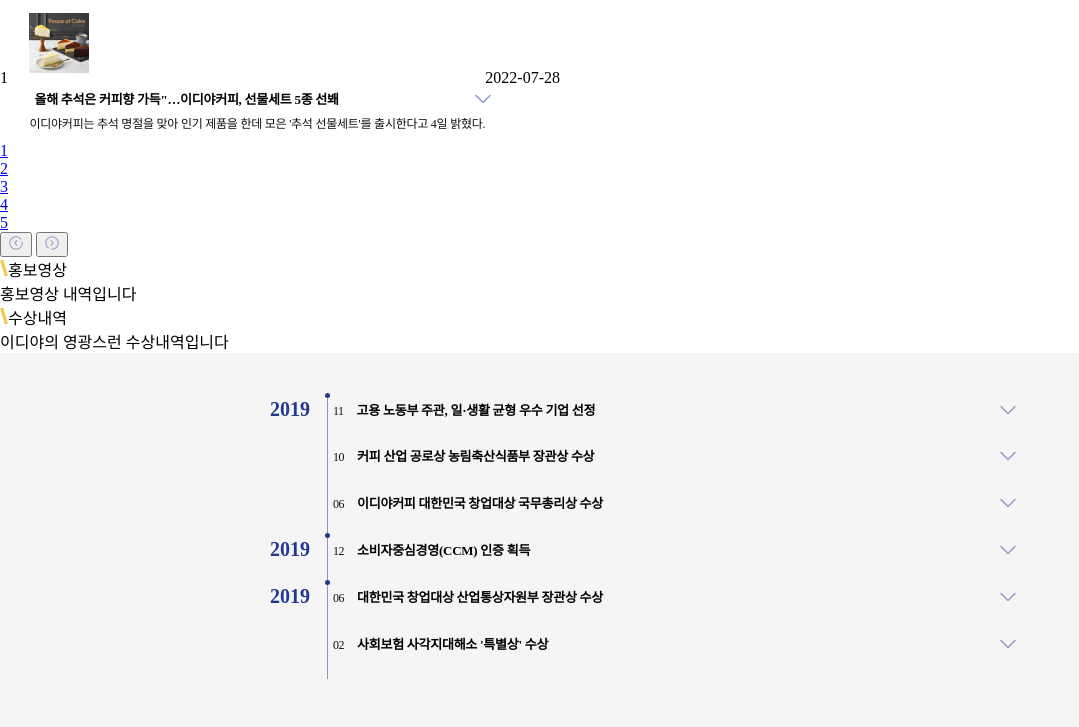
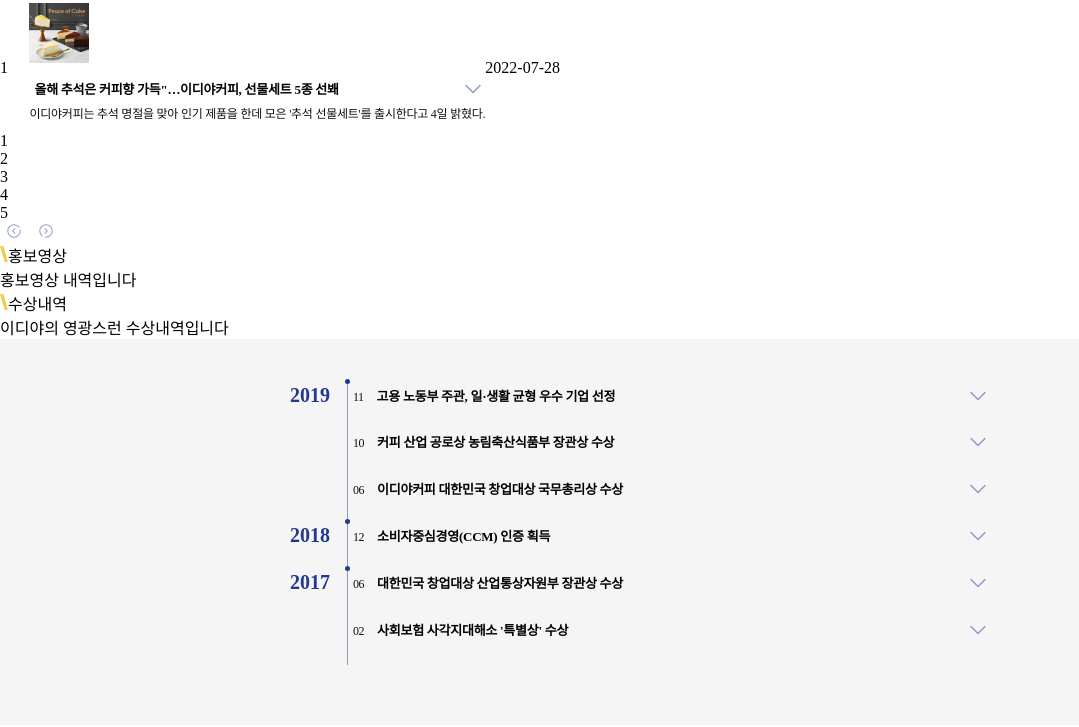
Before and after one commit to ConnecTo-EDIYA/EDIYA, a website: page src/views/news.html in a window 1280 px wide. Shown: the part 917-1644 px from the top of the page, without its empty margins (0-1079 px from the left). Drawn offline with Linux system fonts and the light colour scheme; files whose address does not match are found by name; a web font is replaced by a local one.

Commit message:
modify award design and markup

```diff
--- a/src/scss/base/_default.scss
+++ b/src/scss/base/_default.scss
@@ -31,6 +31,8 @@
 }
 
 a:focus-visible,
+input:focus-visible,
+select:focus-visible,
 button:focus-visible,
 summary:focus-visible {
   outline: none;
--- a/src/scss/base/_index.scss
+++ b/src/scss/base/_index.scss
@@ -1,2 +1,3 @@
 @forward "./reset";
 @forward "./typography";
+@forward "./default";
--- a/src/scss/pages/_news.scss
+++ b/src/scss/pages/_news.scss
@@ -1,16 +1,17 @@
 @use "../abstracts/" as *;
 @use "../utils/" as *;
 @use "../base/" as *;
+
 /*수상 내역*/
 // 배경과 중앙정렬
 .tabpanel__content {
   background: $grayscale-snow;
   & .awardYears__list {
-    max-width: 740px;
+    max-width: rem(740px);
     // 중앙정렬
     margin-left: auto;
     margin-right: auto;
-    padding: 45px 20px 60px 20px;
+    padding: rem(45px) rem(20px) rem(60px) rem(20px);
   }
 }
 
@@ -27,23 +28,23 @@
   display: flex;
   & .awardYears__title { /*2019*/
     position: relative;
-    padding-right: 17px;
-    border-right: 1px solid $secondary-violet3;
+    padding-right: rem(17px);
+    border-right: rem(1px) solid $secondary-violet3;
 
 
     font-weight: 700;
-    font-size: 20px;
-    color: #24388D;
+    font-size: rem(20px);
+    color: $primary-blue1;
     &::after {
       content: '';
-      width: 5px;
-      height: 5px;
-      border-radius: 4px;
+      width: rem(5px);
+      height: rem(5px);
+      border-radius: rem(4px);
       position: absolute;
-      top: -5px;
+      top: rem(-5px);
       right: 0;
       transform: translateX(60%);
-      background-color: #24388d;
+      background-color: $primary-blue1;
     }
   }
 
@@ -54,13 +55,13 @@
 
 .awardDetail__item {
   width: 100%;
-  margin-bottom: 20px;
+  margin-bottom: rem(20px);
 
 }
 
 .awardDetail__article__content {
   width: 100%;
-  padding: 15px 40px 0 25px;
+  padding: rem(15px) rem(40px) 0 rem(25px);
 }
 
 
@@ -71,25 +72,28 @@
   justify-content: space-between;
   width: 100%;
   font-weight: 700;
-  font-size: 13px;
+  font-size: rem(13px);
   line-height: 130%;
   letter-spacing: -0.02em;
-  padding: 5px;
+  padding: rem(5px);
+  h5 {
+    width: 92%;
+  }
   time {
-    font-size: 12px;
+    font-size: rem(12px);
     font-weight: 400;
-    color: #0F0F0F;
-    line-height: 12px;
+    color: $grayscale-black;
+    line-height: rem(12px);
     letter-spacing: -0.04em;
-    margin-right: 10px;
+    margin-right: rem(10px);
   }
   &::after {
     content: '';
     position: absolute;
     top: 0;
     right: 0;
-    width: 24px;
-    height: 24px;
+    width: rem(24px);
+    height: rem(24px);
     background: url(../../assets/images/icon-arrow-down.svg);
   }
 }
@@ -101,45 +105,45 @@
 
 
 .listItem__thumbnail {
-  margin-bottom: 10px;
+  margin-bottom: rem(10px);
 }
 .listItem__description {
-  margin-bottom: 10px;
+  margin-bottom: rem(10px);
 
 
   font-family: 'SpoqaHanSans';
   font-weight: 400;
-  font-size: 12px;
+  font-size: rem(12px);
   letter-spacing: -0.02em;
 
-  color: #0F0F0F;
+  color: $grayscale-black;
 }
 .awardDetail__dateBox {
   display: flex;
   align-items: center;
-  gap: 5px;
+  gap: rem(5px);
   dt {
-    padding: 3px 6px;
-    background: #24388D;
-    border-radius: 25px;
+    padding: rem(3px) rem(6px);
+    background: $primary-blue1;
+    border-radius: rem(25px);
 
     font-family: 'SpoqaHanSans';
     font-weight: 700;
-    font-size: 11px;
+    font-size: rem(11px);
     line-height: 130%;
     letter-spacing: -0.02em;
-    color: #C8CDE2;
+    color: $primary-blue4;
 
     text-align: center;
-    line-height: 15.6px;
+    line-height: rem(15.6px);
   }
   dd {
 
     font-family: 'SpoqaHanSans';
     font-weight: 700;
-    font-size: 11px;
+    font-size: rem(11px);
 
     letter-spacing: -0.02em;
-    color: #5B6AA9;
+    color: $primary-blue2;
   }
 }
--- /dev/null
+++ b/src/scss/utils/_mixin.scss
@@ -0,0 +1,68 @@
+@use "./variables";
+// 색상 관련 mixin
+@mixin primaryFill() {
+  color: $grayscale-white;
+  background-color: $primary-blue1;
+}
+@mixin whiteFill() {
+  color: $primary-blue1;
+  background-color: $grayscale-white;
+}
+@mixin whiteOutline() {
+  color: $grayscale-white;
+  background-color: transparent;
+  border-color: $grayscale-white;
+}
+@mixin grayWhiteFill() {
+  color: transparent;
+  background-color: $grayscale-white;
+}
+@mixin blackFill() {
+  background-color: $grayscale-black;
+  color: $grayscale-lightgray;
+}
+// 위치 관련 mixin
+@mixin autoMargin {
+  margin-left: auto;
+  margin-right: auto;
+}
+@mixin marginX($marginX: 0){
+  margin-left: rem($marginX);
+  margin-right: rem($marginX);
+}
+@mixin marginY($marginY: 0){
+  margin-top: rem($marginY);
+  margin-bottom: rem($marginY);
+}
+@mixin paddingY($paddingY: 0) {
+  padding-top: rem($paddingY);
+  padding-bottom: rem($paddingY);
+}
+@mixin paddingX($paddingX: 0) {
+  padding-left: rem($paddingX);
+  padding-right: rem($paddingX);
+}
+@mixin posBottom($b: 0, $pos: absolute) {
+  position: $pos;
+  bottom: $b;
+  left: 50%;
+  transform: translateX(-50%);
+}
+@mixin flexbox($d: row, $j: space-between, $a: center , $w: nowrap) {
+  display: flex;
+  flex-direction: $d;
+  justify-content: $j;
+  align-items: $a;
+  flex-wrap: $w;
+}
+//너비 제한 후 가운데 정렬
+@mixin maxWidthCenter($mw) {
+  max-width: rem($mw);
+  @include autoMargin;
+}
+// 말줄임 mixin
+@mixin textEllipis {
+  text-overflow: ellipsis;
+  white-space: nowrap;
+  overflow: hidden;
+}
--- a/src/views/news.html
+++ b/src/views/news.html
@@ -395,7 +395,7 @@
 						</li>
 						<li class="awardYears__item">
 							<h4 class="sr-only">2019년도 수상내역</h4>
-							<span class="awardYears__title" aria-hidden="true">2019</span>
+							<span class="awardYears__title" aria-hidden="true">2018</span>
 							<ol class="awardDetail__list">
 								<li class="awardDetail__item">
 									<article class="awardDetail__article">
@@ -430,7 +430,7 @@
 						</li>
 						<li class="awardYears__item">
 							<h4 class="sr-only">2019년도 수상내역</h4>
-							<span class="awardYears__title" aria-hidden="true">2019</span>
+							<span class="awardYears__title" aria-hidden="true">2017</span>
 							<ol class="awardDetail__list">
 								<li class="awardDetail__item">
 									<article class="awardDetail__article">
```
Also changed, not shown: src/style/index.css, 1 other file.
